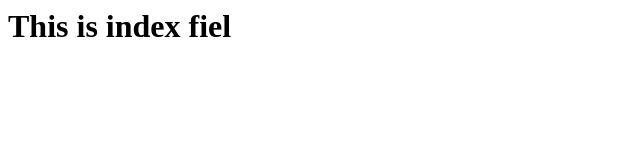
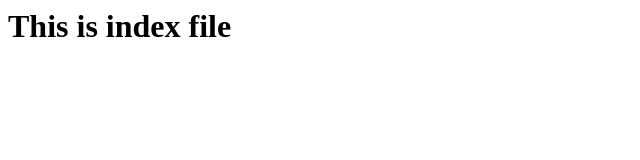
Before and after one commit to DevopsDons/devopsrepo, a plain HTML site: page index.html in a window 1280 px wide. Shown: the full height of the page, 0-640 px from the left. Drawn offline with Linux system fonts and the light colour scheme.

Commit message:
updated Index file

```diff
--- a/index.html
+++ b/index.html
@@ -1 +1 @@
-<h1>This is index fiel</h1>
+<h1>This is index file</h1>
```
